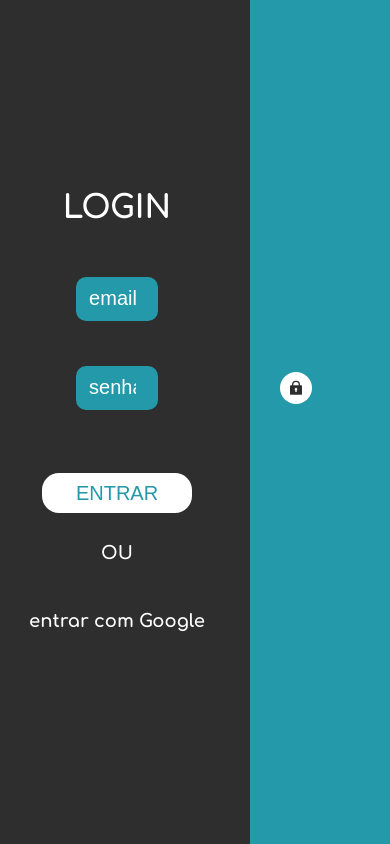
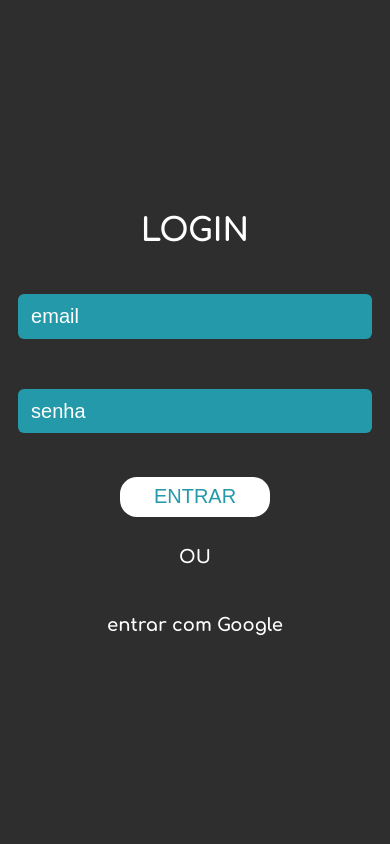
Before and after one commit to ArthurFR04/SA_3.0, a React (Create React App) app: page /LoginScreen in a window 390 px wide. Built offline with nearby package versions, Linux system fonts and the light colour scheme.

Commit message:
push 28-07 - lari

```diff
--- a/src/pages/Home/HomeScreen.js
+++ b/src/pages/Home/HomeScreen.js
@@ -1,6 +1,7 @@
 import React from 'react';
 import { Link } from "react-router-dom";
 
+import { Login_user } from "../../Context"
 
 import './HomeStyle.css';
 import raio_azul from "../../assets/raio_azul.png";
--- a/src/pages/Login/LoginScreen.js
+++ b/src/pages/Login/LoginScreen.js
@@ -29,12 +29,16 @@ let LoginScreen = () => {
 
 
     return (
-        <div className="login-container">
 
-            <div className='banner-login'>
+        <div className="body">
+
+            <div className='container' id='banner'>
+                <h1>ElTEC</h1>
             </div>
 
-            <div className='info-login'>
+            <div className="container">
+
+                {/* <div className='info-login'> */}
 
                     <h1 className="login">
                         LOGIN
@@ -61,9 +65,9 @@ let LoginScreen = () => {
                                 className="input-login senha"
                                 placeholder="  senha"
                             />
-                        <div className='iconCadeado'>
+                            {/* <div className='iconCadeado'>
                                 <RiLock2Fill id='cadeado' />
-                        </div>
+                            </div> */}
                         </div>
 
 
@@ -86,7 +90,9 @@ let LoginScreen = () => {
                         entrar com Google
                     </p>
 
+                {/* </div> */}
             </div>
+
         </div>
     )
 };
--- a/src/pages/Login/LoginStyle.css
+++ b/src/pages/Login/LoginStyle.css
@@ -17,14 +17,16 @@ body {
     font-family: 'comfortaa-bold'
 }
 
-.login-container {
+.container{
     display: flex;
     flex-direction: column;
-    width: 100vw;
+    width: 64vw;
     height: 100vh;
     flex: 1;
     background-color: #2E2E2E;
     color: #fff;
+    justify-content: center;
+    align-items: center;
 
 }
 
@@ -32,18 +34,26 @@ body {
     display:flex;
     flex-direction: column;
     position: relative;
-    right: 20vw;
-    padding-top: 20vh;
+    /* padding-top: 20vh; */
+    width: 100%
 
 }
 
-.banner-login {
+#banner {
     position: absolute;
     right: 0;
     width: 36vw;
     height: 100vh;
     background-color: #2399AA;
+    align-items: center;
 
+}
+
+#banner h1{
+    display: flex;
+    color: #2E2E2E;
+    font-size: 50px;
+    margin-top: 20px;
 }
 
 
@@ -57,17 +67,18 @@ body {
     flex-direction: column;
     justify-content: center;
     align-items: center;
+    width: 100%;
 
 }
 
-.div-input #inpSenha{
+/* .div-input #inpSenha{
     display: flex;
     flex-direction: column;
     justify-content: center;
     align-items: center;
 
 
-}
+} */
 
 .iconCadeado{
     position: absolute;
@@ -86,10 +97,11 @@ body {
 }
 
 .input-login {
-    width: 20vw;
+    width: 25vw;
     height: 5vh;
-    border-radius: 10px;
+    border-radius: 6px;
     border: none;
+    /* box-shadow: rgb(22, 22, 22) 0px 5px ; */
 
     background-color: #2399AA;
 
@@ -143,4 +155,24 @@ p {
     margin-top: 30px;
 
     font-size: 18px;
+
 }
+
+
+@media (max-width:1024px){
+     #banner{
+        display: none;
+
+    }
+    .container{
+        display: flex;
+        justify-content: center;
+        align-items: center;
+        width: 100%
+    }
+    .input-login{
+        display: flex;
+        width:350px;
+        margin: 3vh
+    }
+}
```
Lines whose indentation alone changed are shown as unchanged.
